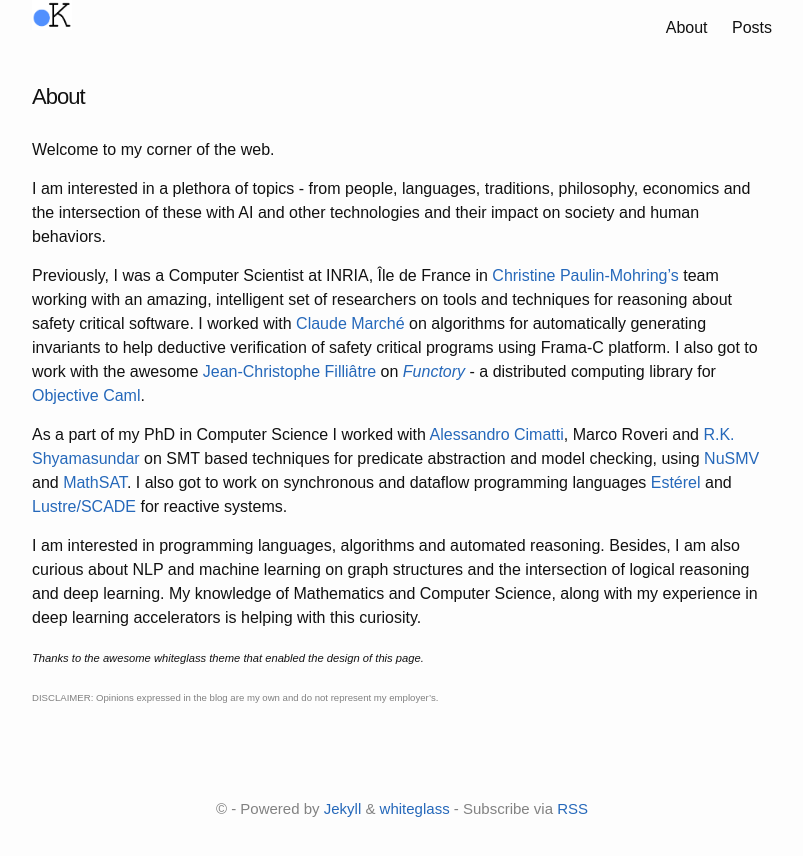
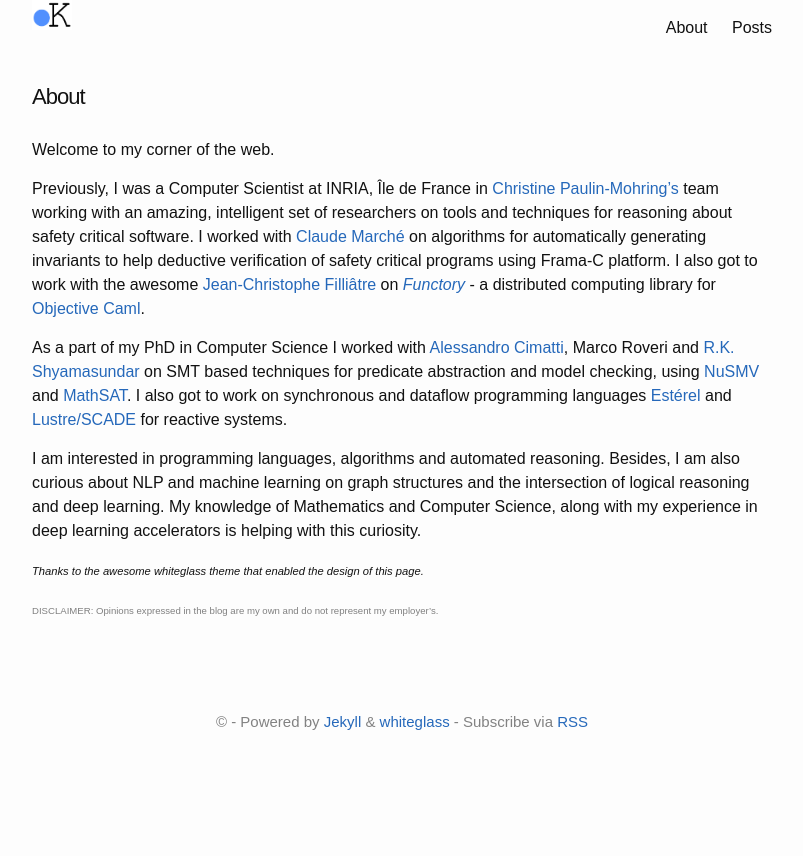
Before and after one commit to dotkay/dotkay.github.io, a Jekyll site: the page built from about.md, in a window 1280 px wide. Shown: the top 856 px of the page, without its empty margins (238-1041 px from the left). Built offline with Jekyll 4.4.1, drawn with Linux system fonts in a browser that asks for light colours.

Commit message:
experimenting again

```diff
--- a/about.md
+++ b/about.md
@@ -5,8 +5,6 @@ permalink: /about/
 ---
 
 Welcome to my corner of the web.
-
-I am interested in a plethora of topics - from people, languages, traditions, philosophy, economics and the intersection of these with AI and other technologies and their impact on society and human behaviors.
 
 Previously, I was a Computer Scientist at INRIA, Île de France in [Christine Paulin-Mohring's](https://www.lri.fr/~paulin/) team working with an amazing, intelligent set of researchers on tools and techniques for reasoning about safety critical software. I worked with [Claude Marché](https://marche.gitlabpages.inria.fr/home/) on algorithms for automatically generating invariants to help deductive verification of safety critical programs using Frama-C platform. I also got to work with the awesome [Jean-Christophe Filliâtre](https://www.lri.fr/~filliatr/) on [_Functory_](https://github.com/backtracking/functory) - a distributed computing library for [Objective Caml](https://ocaml.org/).
 
```
